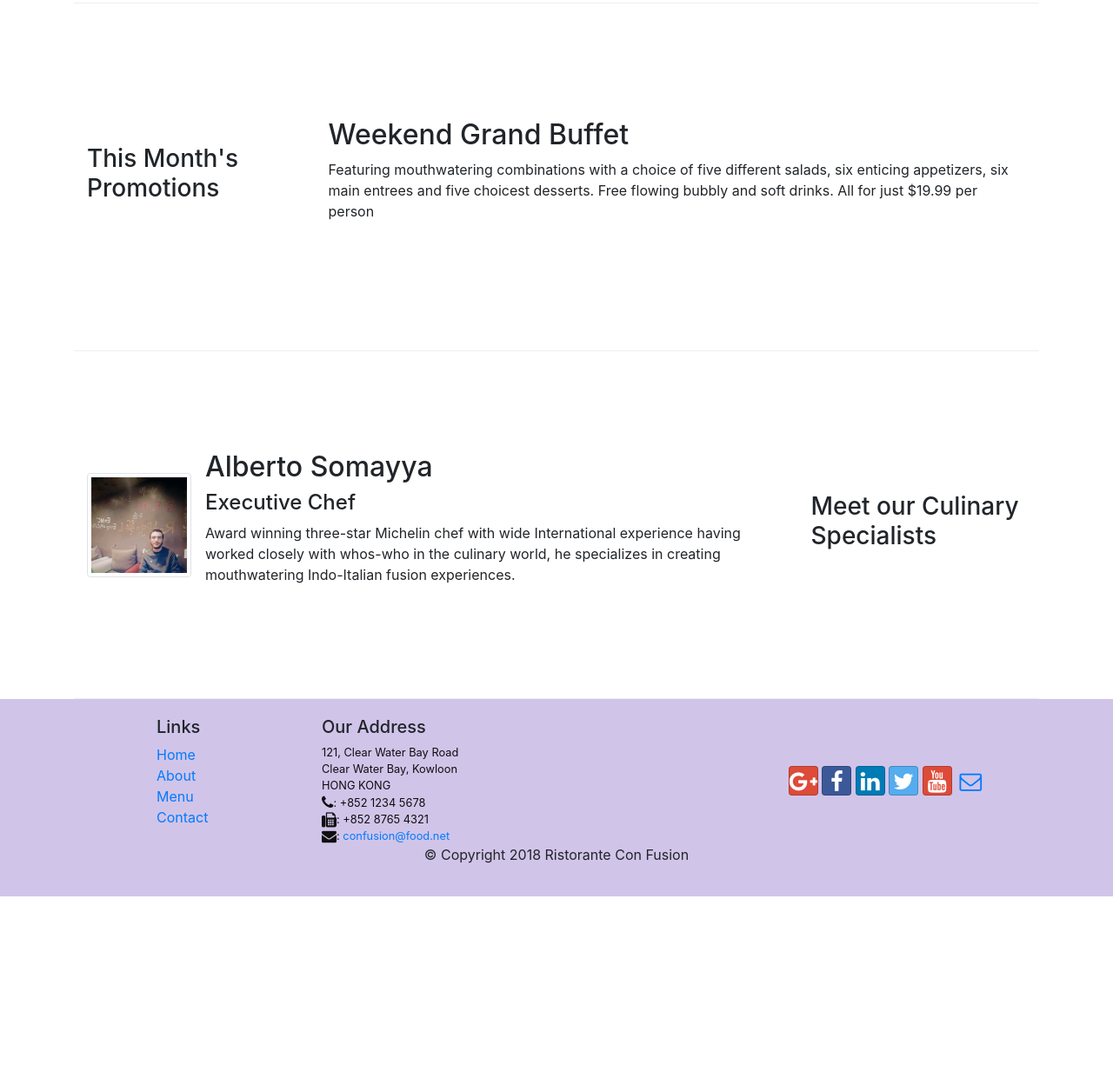
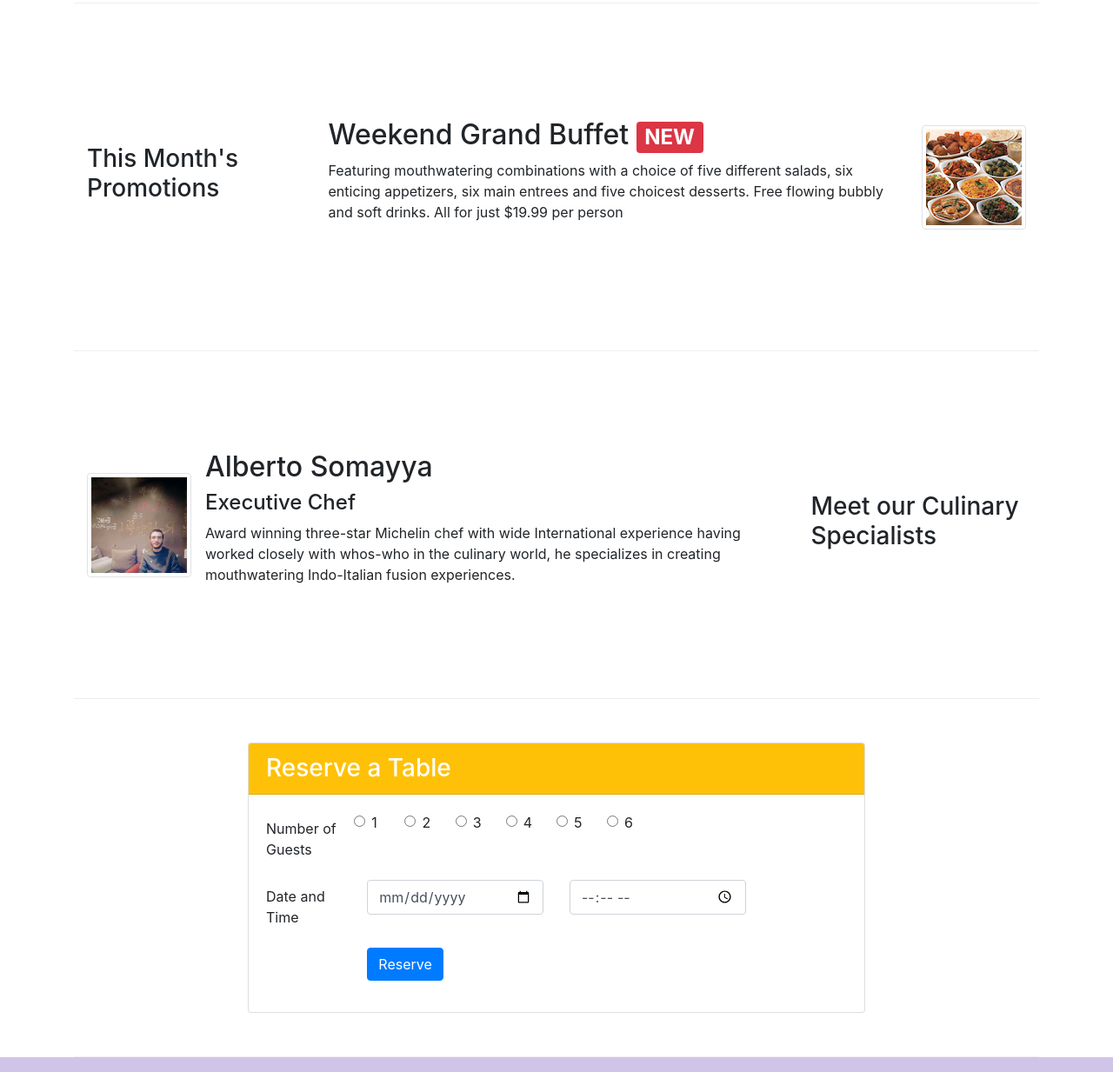
Before and after one commit to aradwann/bootstrap-confusion, a website: page index.html in a window 1280 px wide. Shown: the part 680-1913 px from the top of the page at 87% size. Before the commit the page ends 1711 px from the top, so only its background shows below. Drawn offline with nearby package versions, Linux system fonts and the light colour scheme.

Commit message:
complete assignment 2

```diff
--- a/index.html
+++ b/index.html
@@ -57,6 +57,9 @@
         <div class="col-12 col-sm align-self-center">
           <img src="img/logo.png" class="img-fluid" />
         </div>
+        <div class="col-12 col-sm align-self-center">
+          <a class="btn btn-lg btn-warning" href="#reserve" role="button">Reserve Table</a>
+        </div>
       </div>
     </div>
   </header>
@@ -71,10 +74,10 @@
           <img class="d-flex mr-3 img-thumbnail align-self-center" src="img/uthappizza.png" alt="uthappizza">
           <div class="media-body">
             <h2 class="mt-0">Uthappizza
-              <span class="badge badge-danger ">HOT</span>
+              <span class="badge badge-danger">HOT</span>
               <span class="badge badge-pill badge-secondary">$4.99</span>
             </h2>
-            <p>
+            <p class="d-none d-sm-block">
               A unique combination of Indian Uthappam (pancake) and Italian pizza,
               topped with Cerignola olives, ripe vine cherry tomatoes, Vidalia
               onion, Guntur chillies and Buffalo Paneer.
@@ -90,13 +93,20 @@
         <h3>This Month's Promotions</h3>
       </div>
       <div class="col col-sm col-md">
-        <h2>Weekend Grand Buffet</h2>
-        <p>
-          Featuring mouthwatering combinations with a choice of five different
-          salads, six enticing appetizers, six main entrees and five choicest
-          desserts. Free flowing bubbly and soft drinks. All for just $19.99
-          per person
-        </p>
+        <div class="media">
+          <div class="media-body">
+            <h2>Weekend Grand Buffet
+              <span class="badge badge-danger">NEW</span>
+            </h2>
+            <p class="d-none d-sm-block">
+              Featuring mouthwatering combinations with a choice of five different
+              salads, six enticing appetizers, six main entrees and five choicest
+              desserts. Free flowing bubbly and soft drinks. All for just $19.99
+              per person
+            </p>
+          </div>
+          <img class="d-flex ml-3 img-thumbnail align-self-center" src="img/buffet.png" alt="buffet">
+        </div>
       </div>
     </div>
 
@@ -115,6 +125,72 @@
               whos-who in the culinary world, he specializes in
               creating mouthwatering Indo-Italian fusion experiences.
             </p>
+          </div>
+        </div>
+      </div>
+    </div>
+    <div class="row row-content justify-content-center" id="reserve">
+      <div class="col-12 col-sm-8">
+        <div class="card">
+          <h3 class="card-header bg-warning text-white">Reserve a Table</h3>
+          <div class="card-body">
+            <form>
+              <div class="form-group row">
+                <label for="numberofguests" class="col-sm-2 col-form-label">Number of Guests</label>
+                <div class="form-check col-sm-1">
+                  <input class="form-check-input" type="radio" name="flexRadioDefault" id="one">
+                  <label class="form-check-label" for="one">
+                    1
+                  </label>
+                </div>
+                <div class="form-check col-sm-1">
+                  <input class="form-check-input" type="radio" name="flexRadioDefault" id="two">
+                  <label class="form-check-label" for="two">
+                    2
+                  </label>
+                </div>
+                <div class="form-check col-sm-1">
+                  <input class="form-check-input" type="radio" name="flexRadioDefault" id="three">
+                  <label class="form-check-label" for="three">
+                    3
+                  </label>
+                </div>
+                <div class="form-check col-sm-1">
+                  <input class="form-check-input" type="radio" name="flexRadioDefault" id="four">
+                  <label class="form-check-label" for="four">
+                    4
+                  </label>
+                </div>
+                <div class="form-check col-sm-1">
+                  <input class="form-check-input" type="radio" name="flexRadioDefault" id="five">
+                  <label class="form-check-label" for="five">
+                    5
+                  </label>
+                </div>
+                <div class="form-check col-sm-1">
+                  <input class="form-check-input" type="radio" name="flexRadioDefault" id="six">
+                  <label class="form-check-label" for="six">
+                    6
+                  </label>
+                </div>
+              </div>
+              <div class="form-group row">
+                <label for="numberofguests" class="col-sm-2 col-form-label">Date and Time</label>
+                <div class="col-12 col-sm-4">
+                  <input type="date" class="form-control" id="date" name="date" placeholder="Date" />
+                </div>
+                <div class="col-12 col-sm-4">
+                  <input type="time" class="form-control" id="time" name="time" placeholder="Time" />
+                </div>
+              </div>
+              <div class="form-group row">
+                <div class="offset-md-2 col-md-10">
+                  <button type="submit" class="btn btn-primary">
+                    Reserve
+                  </button>
+                </div>
+              </div>
+            </form>
           </div>
         </div>
       </div>
```
